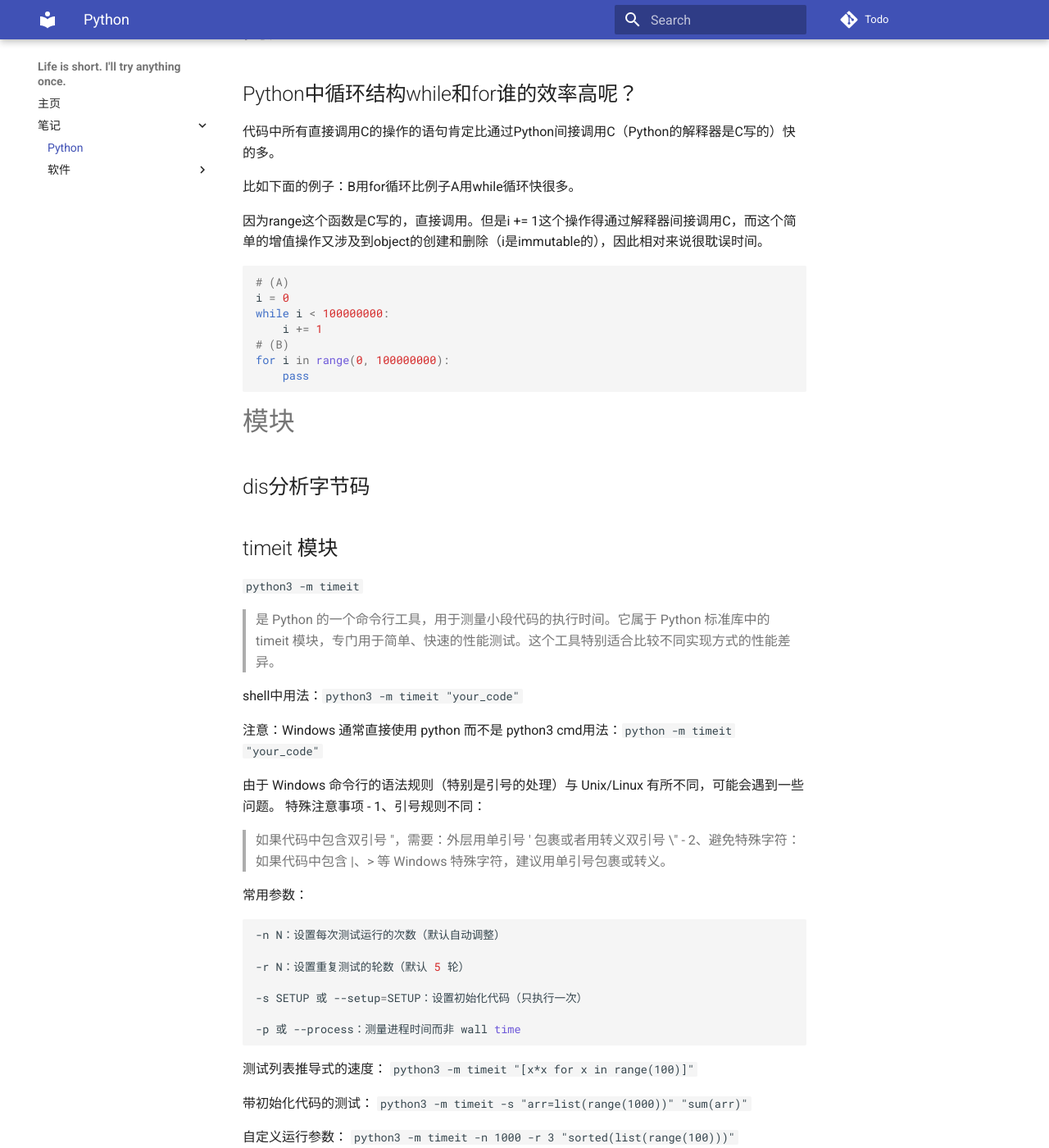
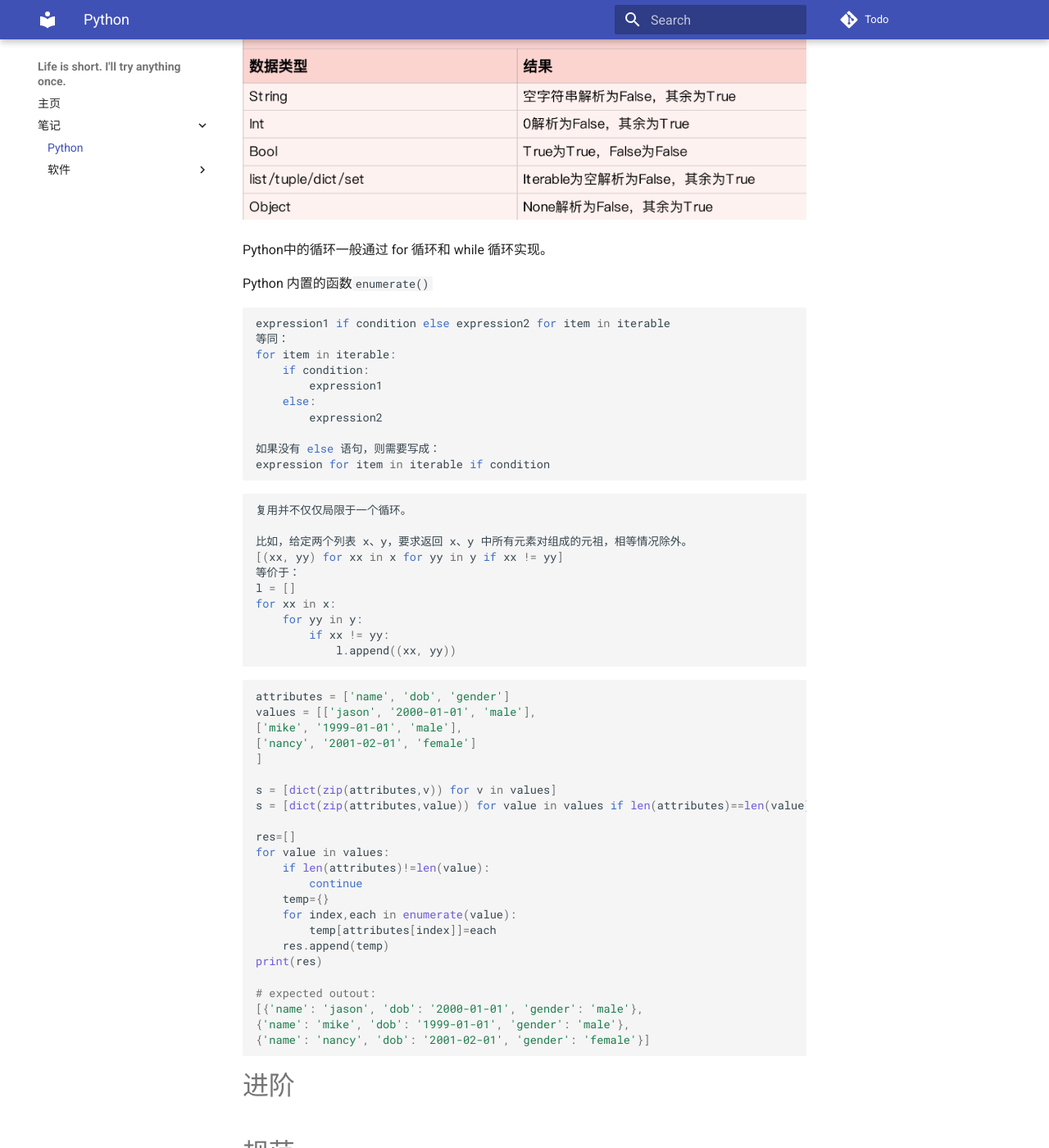
Before and after one commit to wchuqi/lifeisshort, an MkDocs documentation site: the page built from docs/it/python/python_基础.md, in a window 1280 px wide and 1400 px high, scrolled down 7444 px. Shown: the whole window at 82% size. Built offline with MkDocs 1.6.1 and Material for MkDocs 9.7.7, drawn with Linux system fonts in a browser that asks for light colours; some of the changed text lies outside the part shown.

Commit message:
learn py

````diff
--- a/docs/it/python/python_基础.md
+++ b/docs/it/python/python_基础.md
@@ -264,6 +265,67 @@ a + b = 3
 ### 输出
 
 
+## 条件与循环
+
+Python不支持switch语句
+
+![if缺省](./images/if缺省.png)
+
+Python中的循环一般通过 for 循环和 while 循环实现。
+
+Python 内置的函数`enumerate()`
+
+```python
+expression1 if condition else expression2 for item in iterable
+等同：
+for item in iterable:
+    if condition:
+        expression1
+    else:
+        expression2
+
+如果没有 else 语句，则需要写成：
+expression for item in iterable if condition
+```
+
+```python
+复用并不仅仅局限于一个循环。
+
+比如，给定两个列表 x、y，要求返回 x、y 中所有元素对组成的元祖，相等情况除外。
+[(xx, yy) for xx in x for yy in y if xx != yy]
+等价于：
+l = []
+for xx in x:
+    for yy in y:
+        if xx != yy:
+            l.append((xx, yy))
+```
+
+```python
+attributes = ['name', 'dob', 'gender']
+values = [['jason', '2000-01-01', 'male'],
+['mike', '1999-01-01', 'male'],
+['nancy', '2001-02-01', 'female']
+]
+
+s = [dict(zip(attributes,v)) for v in values]
+s = [dict(zip(attributes,value)) for value in values if len(attributes)==len(value)]
+
+res=[]
+for value in values:
+    if len(attributes)!=len(value):
+        continue
+    temp={}
+    for index,each in enumerate(value):
+        temp[attributes[index]]=each
+    res.append(temp)
+print(res)
+
+# expected outout:
+[{'name': 'jason', 'dob': '2000-01-01', 'gender': 'male'},
+{'name': 'mike', 'dob': '1999-01-01', 'gender': 'male'},
+{'name': 'nancy', 'dob': '2001-02-01', 'gender': 'female'}]
+```
 
 # 进阶
 
@@ -278,7 +340,7 @@ a + b = 3
 
 比如下面的例子：B用for循环比例子A用while循环快很多。
 
-因为range这个函数是C写的，直接调用。但是i += 1这个操作得通过解释器间接调用C，而这个简单的增值操作又涉及到object的创建和删除（i是immutable的），因此相对来说很耽误时间。
+因为range这个函数是C写的，直接调用。但是i += 1这个操作得通过解释器间接调用C，而这个简单的增值操作又涉及到object的创建和删除（i是immutable的，i += 1 相当于 i =new int(i + 1)）），因此相对来说很耽误时间。
 
 ```python
 # (A)
````
Also changed, not shown: other parts of docs/it/python/python_基础.md (+4 -0 lines), docs/it/python/images/if缺省.png (added).
